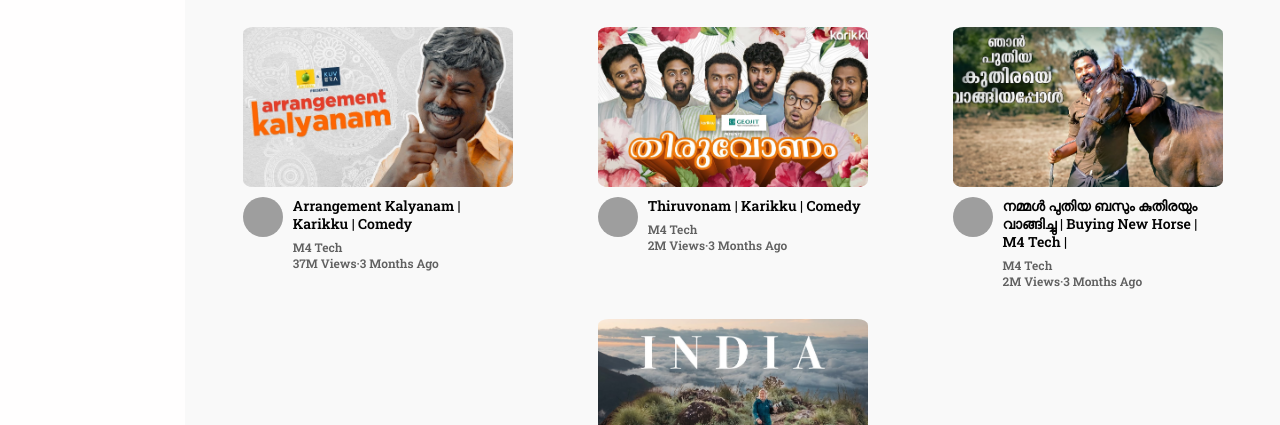
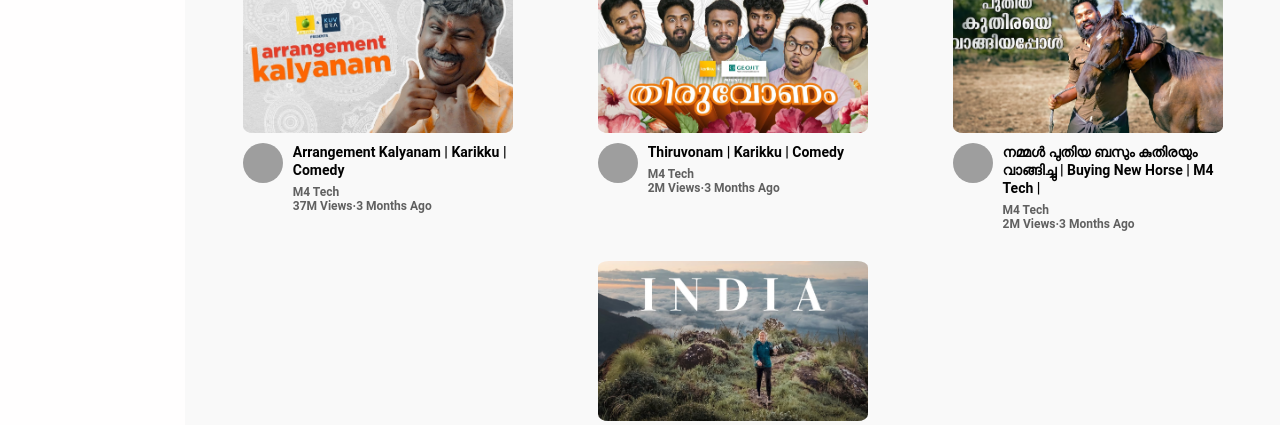
Before and after one commit to midhunpallampetty/Youtube-Clone, a plain HTML site: page index.html in a window 1280 px wide. Shown: the part 1337-1762 px from the top of the page. Drawn offline with nearby package versions, Linux system fonts and the light colour scheme; grey boxes are pictures that could not be loaded.

Commit message:
Update styles.css

```diff
--- a/styles.css
+++ b/styles.css
@@ -3,9 +3,10 @@
   margin: 0;
   padding: 0;
   box-sizing: border-box;
+  font-family: Roboto, Arial, sans-serif;
 }
 body {
-  font-family: "Roboto Slab", serif;
+ font-family: Roboto, Arial, sans-serif;
   font-weight: 600;
 }
 /* style the  header */
```
